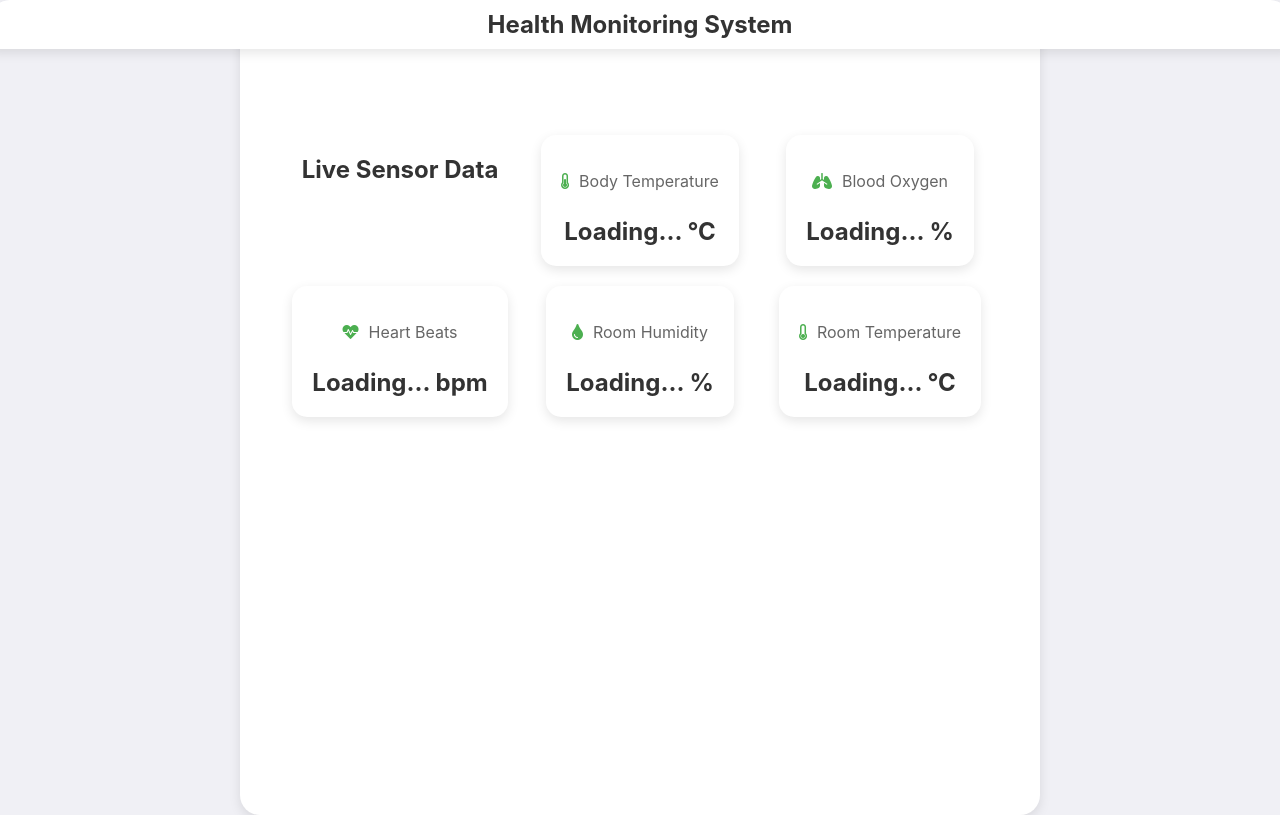
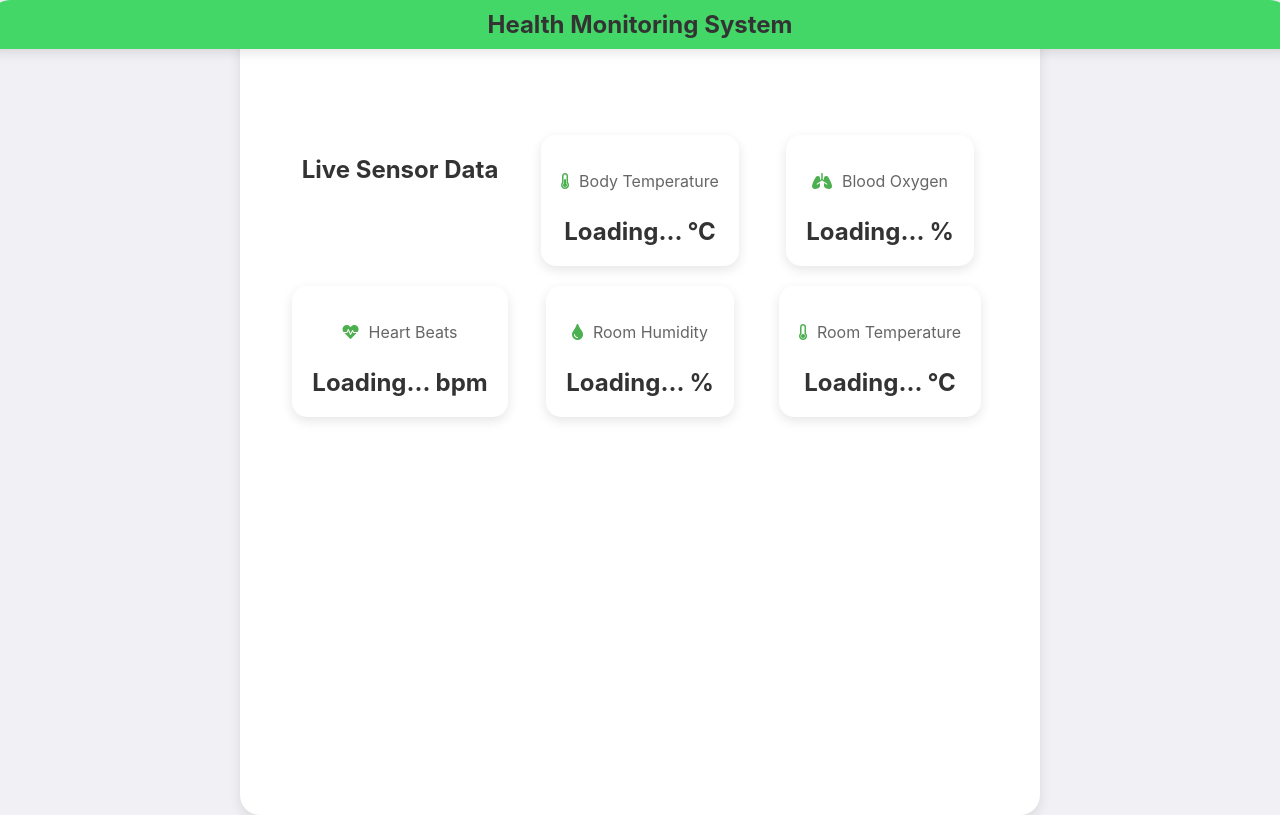
Before and after one commit to Milind-cod3-base/K270, a Python web app: template MyWork/app/templates/index.html in a window 1280 px wide. Run offline with Jinja, Linux system fonts and the light colour scheme; the template is opened without the code that fills it, so the values that code supplies are empty; some libraries are stand-ins or nearby versions.

Commit message:
Color of title changed

```diff
--- a/MyWork/app/static/css/style.css
+++ b/MyWork/app/static/css/style.css
@@ -27,7 +27,7 @@
 }
 
 .title-card {
-    background: #ffffff;
+    background: #43d768;
     border-radius: 20px 20px 0 0;
     box-shadow: 0 4px 12px rgba(0, 0, 0, 0.1);
     padding: 10px;
```
